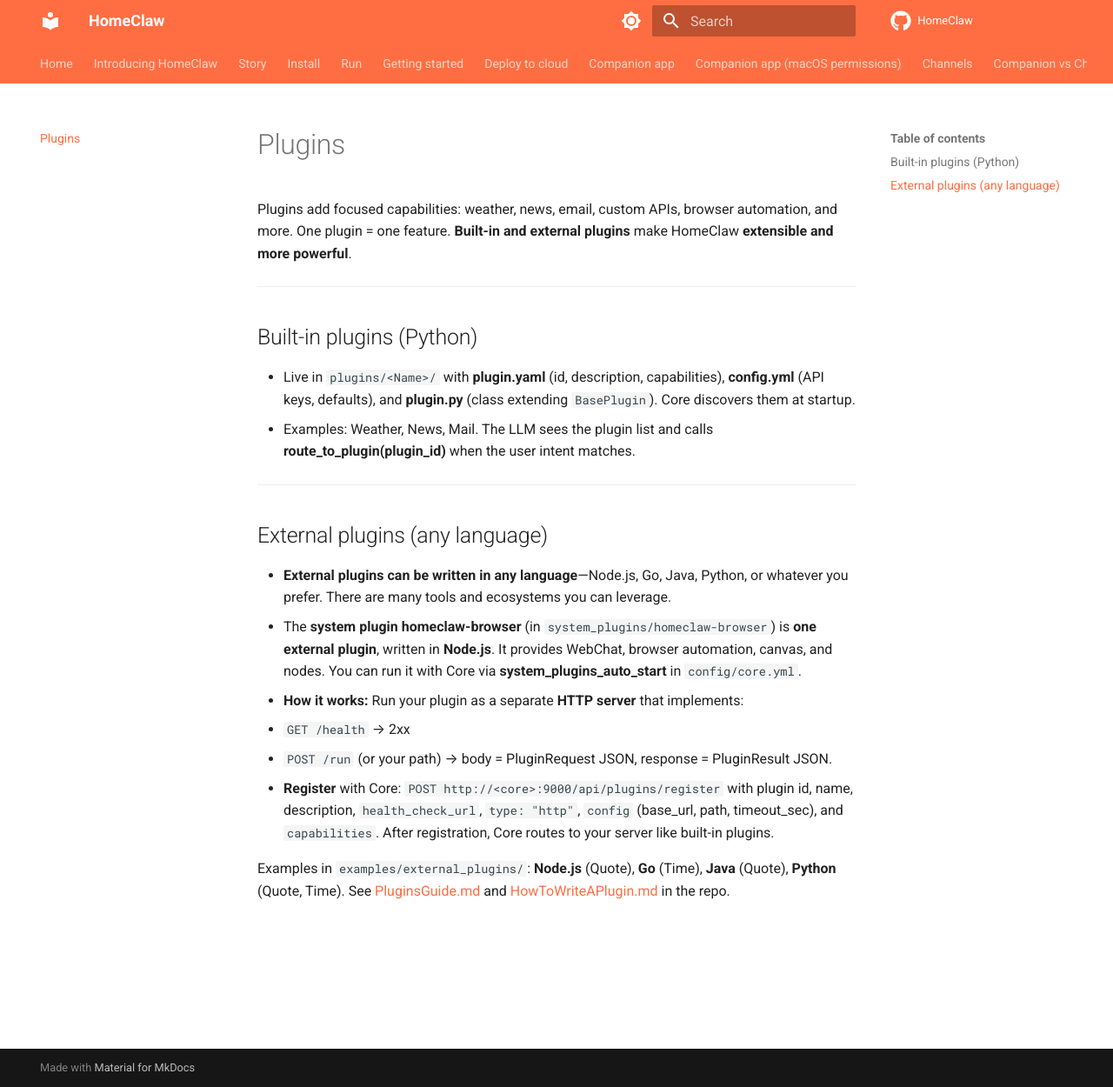
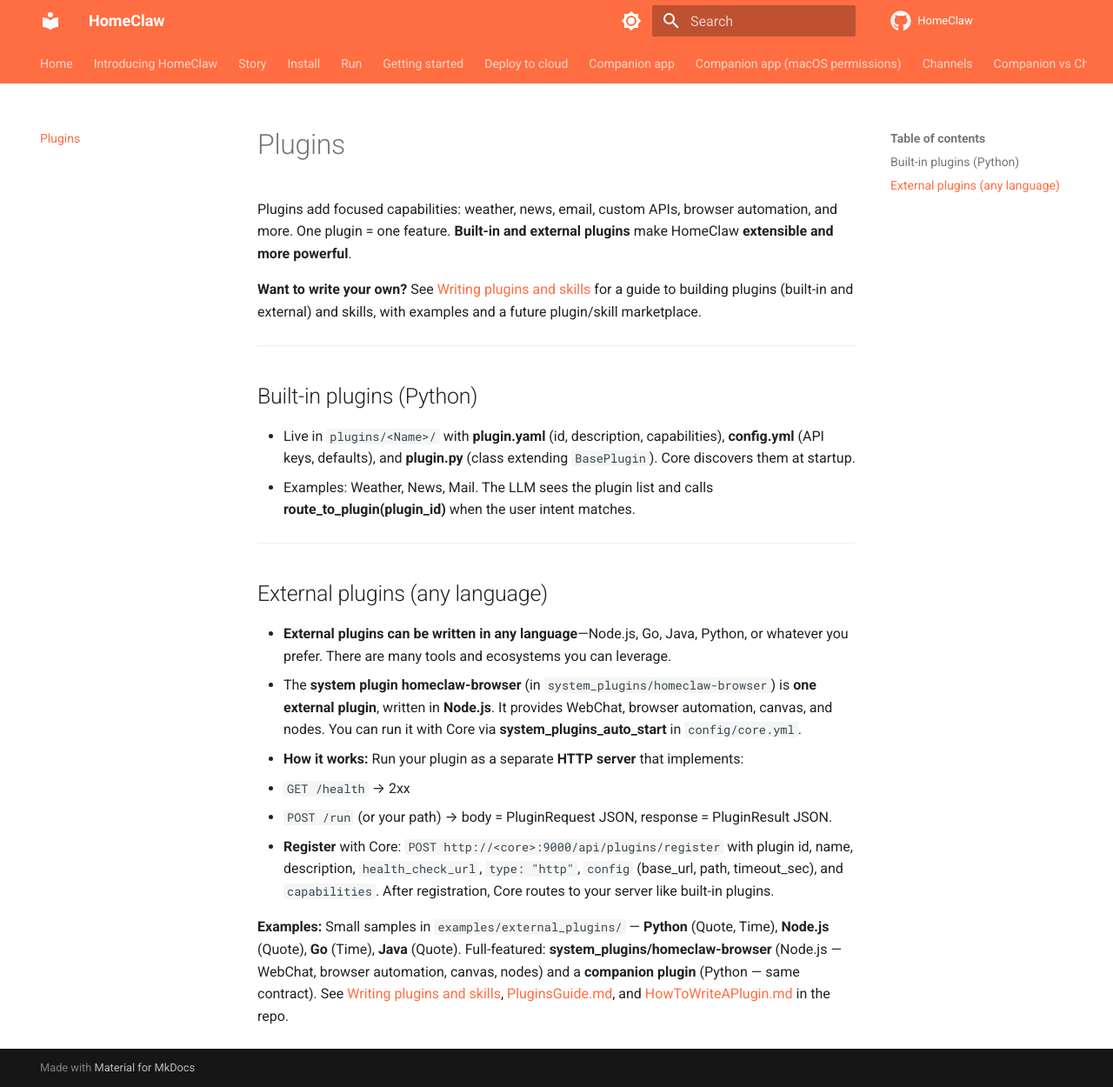
Before and after one commit to allenpeng0705/HomeClaw, an MkDocs documentation site: the page built from docs/plugins.md, in a window 1280 px wide and 1250 px high. Shown: the whole window at 87% size. Built offline with MkDocs 1.6.1 and Material for MkDocs 9.7.7, drawn with Linux system fonts in a browser that asks for light colours; comment, search, counter and statistics services are not loaded.

````diff
--- a/docs/plugins.md
+++ b/docs/plugins.md
@@ -1,6 +1,8 @@
 # Plugins
 
 Plugins add focused capabilities: weather, news, email, custom APIs, browser automation, and more. One plugin = one feature. **Built-in and external plugins** make HomeClaw **extensible and more powerful**.
+
+**Want to write your own?** See [Writing plugins and skills](writing-plugins-and-skills.md) for a guide to building plugins (built-in and external) and skills, with examples and a future plugin/skill marketplace.
 
 ---
 
@@ -20,4 +22,4 @@ Plugins add focused capabilities: weather, news, email, custom APIs, browser aut
   - `POST /run` (or your path) → body = PluginRequest JSON, response = PluginResult JSON.
 - **Register** with Core: `POST http://<core>:9000/api/plugins/register` with plugin id, name, description, `health_check_url`, `type: "http"`, `config` (base_url, path, timeout_sec), and `capabilities`. After registration, Core routes to your server like built-in plugins.
 
-Examples in `examples/external_plugins/`: **Node.js** (Quote), **Go** (Time), **Java** (Quote), **Python** (Quote, Time). See [PluginsGuide.md](https://github.com/allenpeng0705/HomeClaw/blob/main/docs_design/PluginsGuide.md) and [HowToWriteAPlugin.md](https://github.com/allenpeng0705/HomeClaw/blob/main/docs_design/HowToWriteAPlugin.md) in the repo.
+**Examples:** Small samples in `examples/external_plugins/` — **Python** (Quote, Time), **Node.js** (Quote), **Go** (Time), **Java** (Quote). Full-featured: **system_plugins/homeclaw-browser** (Node.js — WebChat, browser automation, canvas, nodes) and a **companion plugin** (Python — same contract). See [Writing plugins and skills](writing-plugins-and-skills.md), [PluginsGuide.md](https://github.com/allenpeng0705/HomeClaw/blob/main/docs_design/PluginsGuide.md), and [HowToWriteAPlugin.md](https://github.com/allenpeng0705/HomeClaw/blob/main/docs_design/HowToWriteAPlugin.md) in the repo.
--- a/examples/external_plugins/README.md
+++ b/examples/external_plugins/README.md
@@ -1,6 +1,8 @@
 # External Plugins (simulate full workflow)
 
 These examples show **external plugins** that register with Core via `POST /api/plugins/register` and run as separate HTTP servers. They demonstrate **multiple capabilities**, **multiple parameters**, and **post_process: true** (Core runs LLM on the plugin output before sending to the user).
+
+**Summary:** Small examples in this folder — **Python** (Quote, Time), **Node.js** (Quote), **Go** (Time), **Java** (Quote). Full-featured examples: **system_plugins/homeclaw-browser** (Node.js — WebChat, browser automation, canvas, nodes) and a **companion plugin** (Python — same contract; see repo for location).
 
 ## 1. Quote Plugin
 
@@ -91,11 +93,15 @@ mvn compile exec:java -Dexec.mainClass="QuotePlugin"
 # In another terminal: ./register.sh
 ```
 
-## 6. HomeClaw Browser (system plugin — Control UI + browser + canvas + nodes)
+## 6. HomeClaw Browser (system plugin — Node.js; Control UI + browser + canvas + nodes)
 
-**Moved to project root:** The HomeClaw Control UI and HomeClaw Browser plugins are now a single **system plugin** at **system_plugins/homeclaw-browser**. The folders `homeclaw-browser` and `homeclaw-control-ui` in this directory are legacy; see [homeclaw-browser-MOVED.md](homeclaw-browser-MOVED.md) and [homeclaw-control-ui-MOVED.md](homeclaw-control-ui-MOVED.md). It provides WebChat (Control UI), browser automation, canvas, and nodes in one server.
+**Location:** **system_plugins/homeclaw-browser** (project root). A **Node.js**-based **system plugin** and a full-featured external plugin example. It provides WebChat (Control UI), browser automation (Playwright), canvas, and nodes in one server. Same contract: GET /health, POST /run; register with Core.
 
 See **[system_plugins/README.md](../../system_plugins/README.md)** and **[system_plugins/homeclaw-browser/README.md](../../system_plugins/homeclaw-browser/README.md)** for run instructions, env vars (CORE_URL, CORE_API_KEY, PORT 3020), and how to test. Launcher: **http://127.0.0.1:9000/ui**; WebChat: **http://127.0.0.1:3020/**.
+
+## 7. Companion plugin (Python)
+
+A **Python**-based companion/utility plugin can serve as another external plugin example. Same contract: HTTP server with GET /health and POST /run; register with Core via POST /api/plugins/register. See the repo or **examples/external_plugins/** for the latest location and run steps.
 
 ## Config
 
--- a/mkdocs.yml
+++ b/mkdocs.yml
@@ -52,6 +52,7 @@ nav:
   - Companion vs Channels: companion-vs-channels.md
   - Tools: tools.md
   - Plugins: plugins.md
+  - Writing plugins and skills: writing-plugins-and-skills.md
   - Models: models.md
   - Mix mode and reports: mix-mode-and-reports.md
   - Hybrid router scripts: hybrid-router-scripts.md
````
Also changed, not shown: docs/writing-plugins-and-skills.md (added, +99 -0 lines), site/en/docs.html, site/en/index.html, site/en/plugins-skills.html (added), site/zh/docs.html, site/zh/index.html, site/zh/plugins-skills.html (added).
